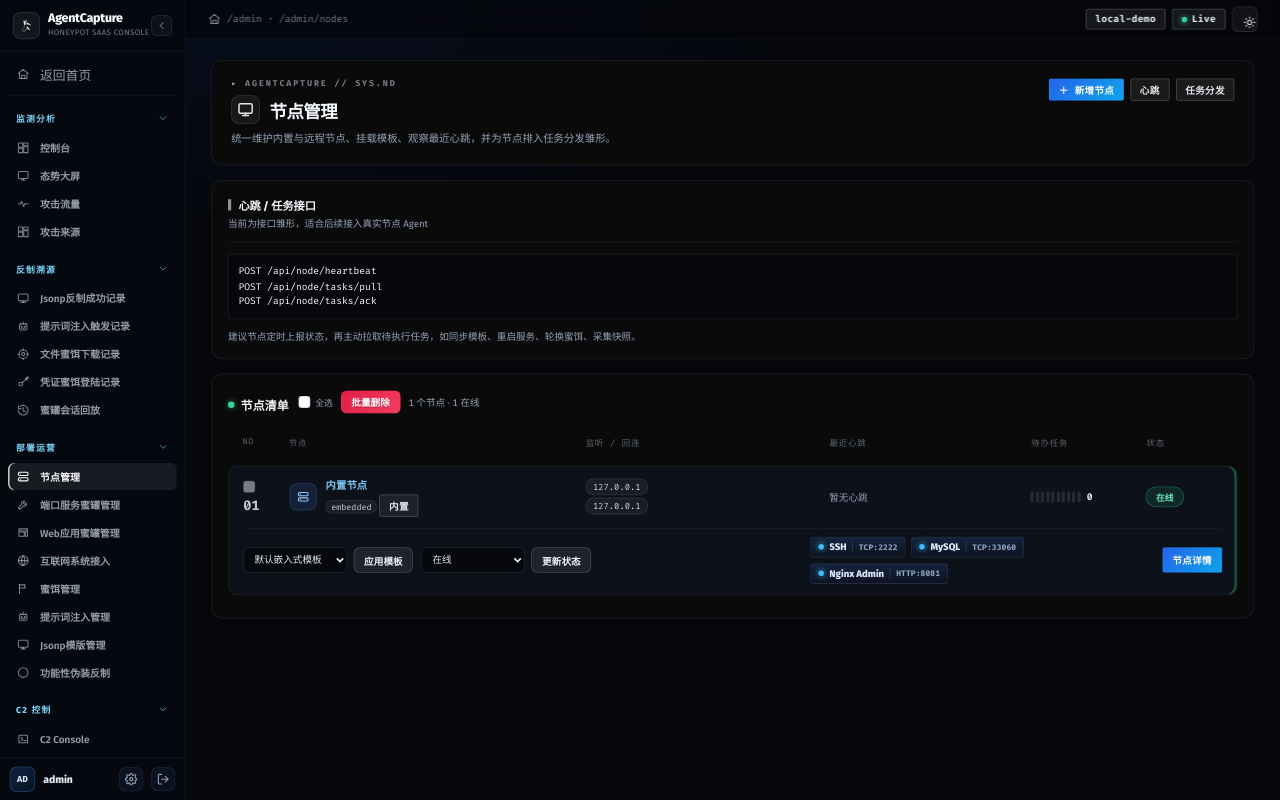
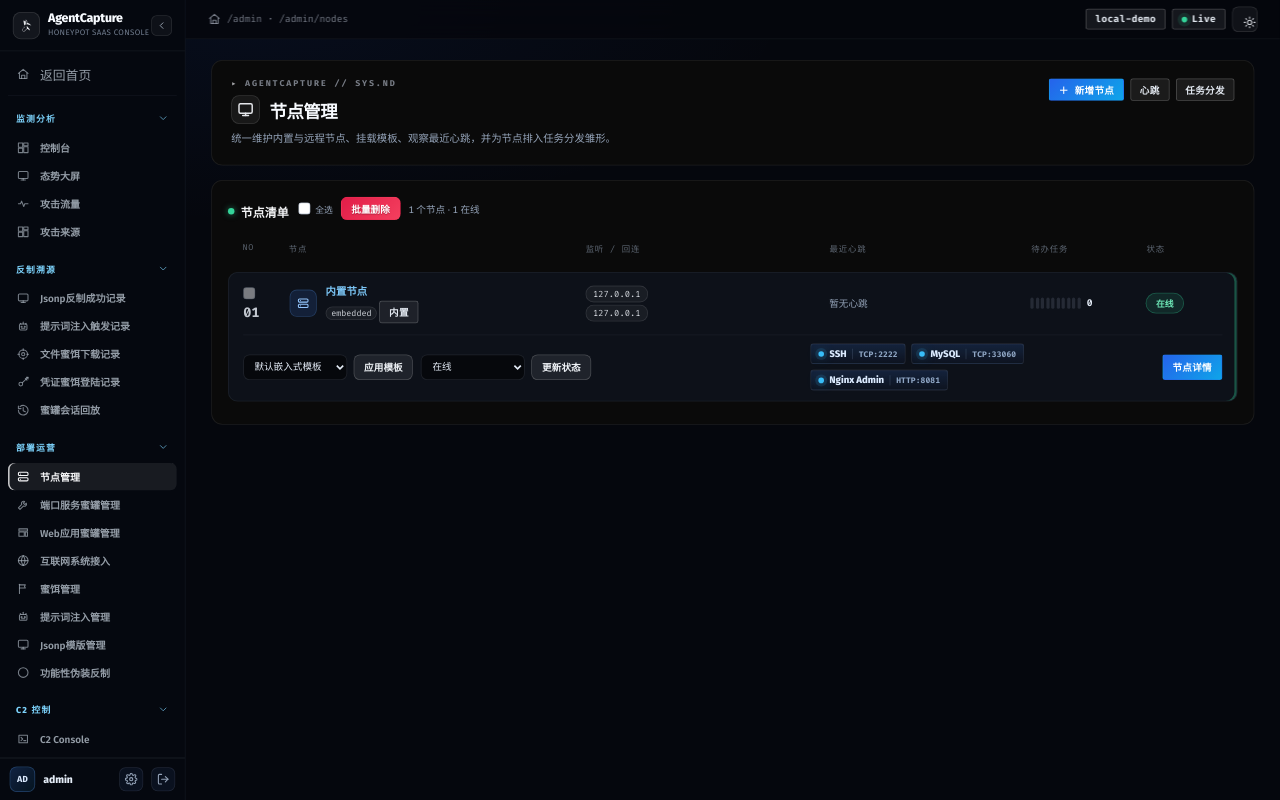
Before and after one commit to PolarPeak/AgentCapture, a FastAPI app: page /admin/nodes in a window 1280 px wide. Run offline with FastAPI, Linux system fonts and the light colour scheme; the visitor is signed in with stand-in values (Sample User, id 1); data comes from the database, SQL or seed files in the repository; data that the repository does not hold is empty; some libraries are stand-ins or nearby versions.

Commit message:
chore: remove the placeholder heartbeat/task-interface card from node management
The card only listed three raw endpoint paths as a design sketch; the
actual integration contract lives in docs/integration.md §5.5.

```diff
--- a/app/templates/admin/nodes.html
+++ b/app/templates/admin/nodes.html
@@ -118,13 +118,6 @@
 </style>
 
 <section class="panel">
-  {{ section_header('心跳 / 任务接口', '当前为接口雏形，适合后续接入真实节点 Agent') }}
-  <div class="stack"><pre>POST /api/node/heartbeat
-POST /api/node/tasks/pull
-POST /api/node/tasks/ack</pre><div class="muted">建议节点定时上报状态，再主动拉取待执行任务，如同步模板、重启服务、轮换蜜饵、采集快照。</div></div>
-</section>
-
-<section class="panel">
   {% set online_count = nodes|selectattr('node.status', 'equalto', 'online')|list|length %}
   <div class="nd-list-head">
     <div class="nd-list-title">节点清单</div>
```
